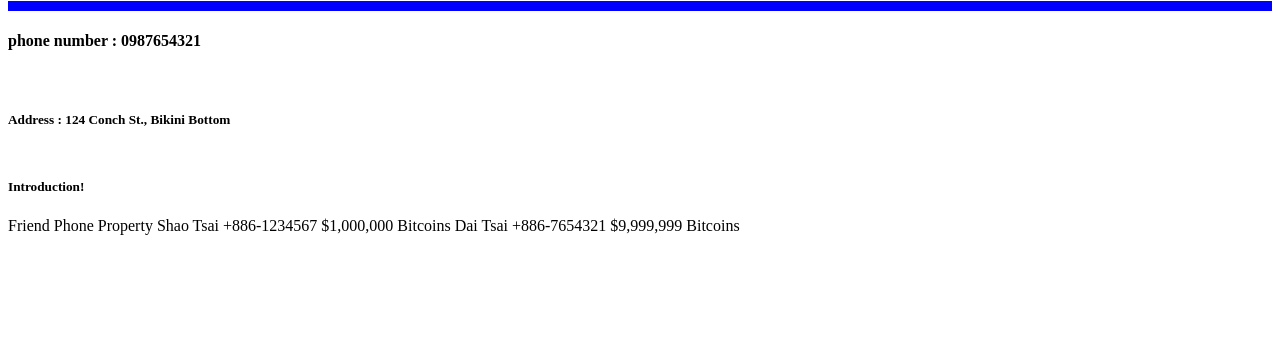
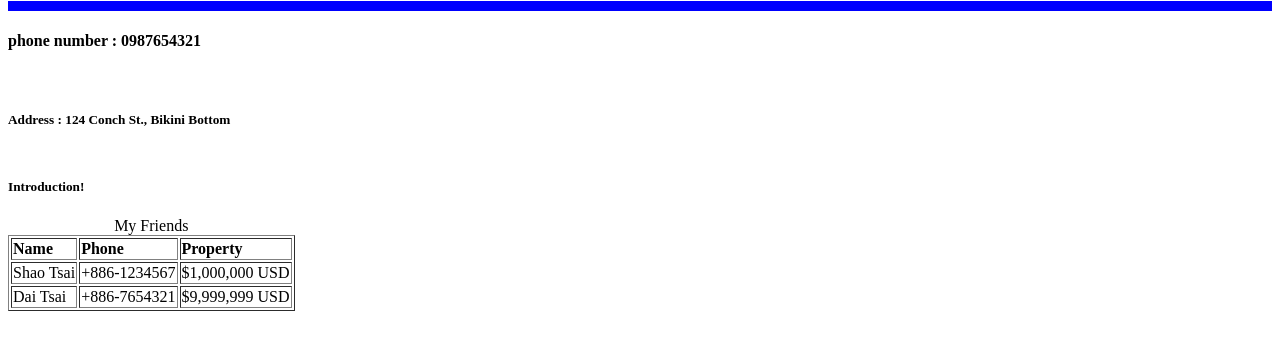
Before and after one commit to tiger0627sam/tiger0627sam.github.io, a plain HTML site: page index.html in a window 1280 px wide. Shown: the part 134-484 px from the top of the page. Drawn offline with Linux system fonts and the light colour scheme.

Commit message:
Update index.html

```diff
--- a/index.html
+++ b/index.html
@@ -26,21 +26,25 @@
 			<p>Introduction!</p>
 		</div>
 		<div>
+			<table border="1">
+			<caption>My Friends</caption>
 			<tr>
-				<th>Friend</th>
+				<th>Name</th>
 				<th>Phone</th>
 				<th>Property</th>
 			</tr>
 			<tr>
 				<td>Shao Tsai</td>
 				<td>+886-1234567</td>
-				<td>$1,000,000 Bitcoins</td>
+				<td>$1,000,000 USD</td>
 			</tr>
 			<tr>
 				<td>Dai Tsai</td>
 				<td>+886-7654321</td>
-				<td>$9,999,999 Bitcoins</td>
+				<td>$9,999,999 USD</td>
 			</tr>
+
+		</table>
 		</div>
 	</body>
 </html>
```
